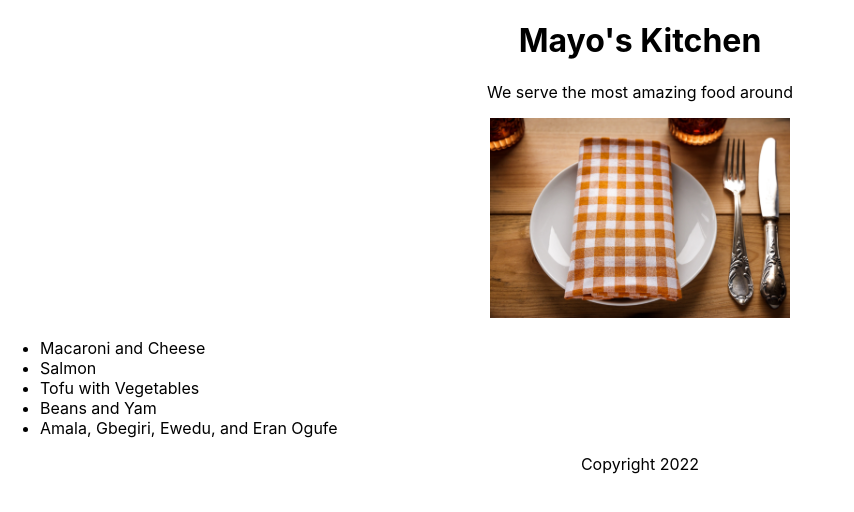
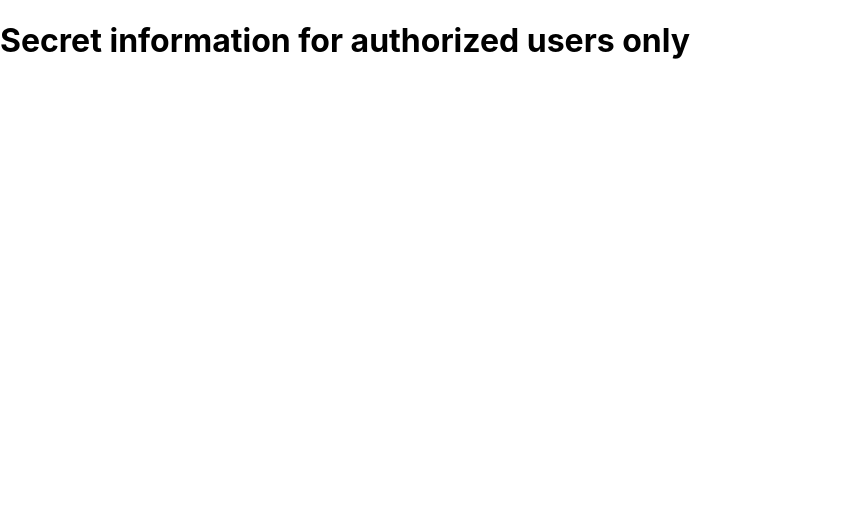
Before and after one commit to ebenofere/reactjs-essential-training-eve-porcello, a React (Create React App) app: page / in a window 1280 px wide. Shown: the top 512 px of the page, without its empty margins (0-854 px from the left). Built offline with nearby package versions, Linux system fonts and the light colour scheme.

Commit message:
6. Conditional rendering

```diff
--- a/src/App.js
+++ b/src/App.js
@@ -1,65 +1,24 @@
+import React from "react";
 import "./App.css";
-import restaurant from "./restaurant.jpg";
 
-function Header({ name }) {
-  return (
-    <header>
-      <h1>{name}'s Kitchen</h1>
-    </header>
-  );
+function SecretComponent() {
+  return <h1>Secret information for authorized users only</h1>;
 }
 
-function Main({ adjective, dishes }) {
-  return (
-    <section>
-      <p>We serve the most {adjective} food around</p>
-      <img
-        src={restaurant}
-        height={200}
-        alt="napkin and silverware at a restaurant table"
-      />
-      {/* <img
-        src="https://res.cloudinary.com/ebenofere/image/upload/v1630338291/passport_a4f5uc.jpg"
-        height={200}
-        alt="napkin and silverware at a restaurant table"
-      /> */}
-      <ul style={{ textAlign: "left" }}>
-        {dishes.map((dish) => (
-          <li key={dish.id}>{dish.title}</li>
-        ))}
-      </ul>
-    </section>
-  );
+function RegularComponent() {
+  return <h1>Everyone can see this component.</h1>;
 }
 
-function Footer({ year }) {
-  return (
-    <footer>
-      <p>Copyright {year}</p>
-    </footer>
-  );
-}
+// function App(props) {
+//   if (props.authorized) {
+//     return <SecretComponent />;
+//   } else {
+//     return <RegularComponent />;
+//   }
+// }
 
-const dishes = [
-  "Macaroni and Cheese",
-  "Salmon",
-  "Tofu with Vegetables",
-  "Beans and Yam",
-  "Amala, Gbegiri, Ewedu, and Eran Ogufe",
-];
-
-const dishObjects = dishes.map((dish, i) => ({ id: i, title: dish }));
-
-console.log(dishObjects, "dishObjects");
-
-function App() {
-  return (
-    <div className="App">
-      <Header name="Mayo" />
-      <Main adjective="amazing" dishes={dishObjects} />
-      <Footer year={new Date().getFullYear()} />
-    </div>
-  );
+function App(props) {
+  return <>{props.authorized ? <RegularComponent /> : <SecretComponent />}</>;
 }
 
 export default App;
--- a/src/index.js
+++ b/src/index.js
@@ -5,7 +5,7 @@
 
 ReactDOM.render(
   <React.StrictMode>
-    <App />
+    <App authorized={false} />
   </React.StrictMode>,
   document.getElementById("root")
 );
```
